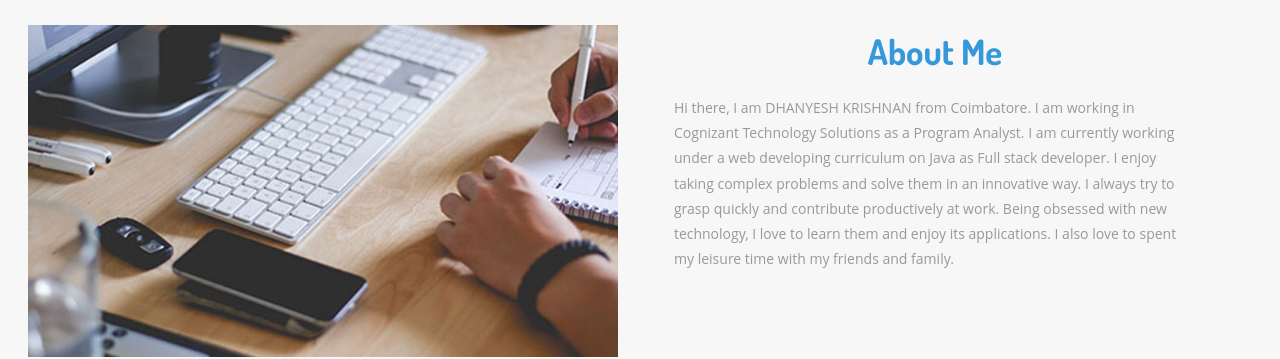
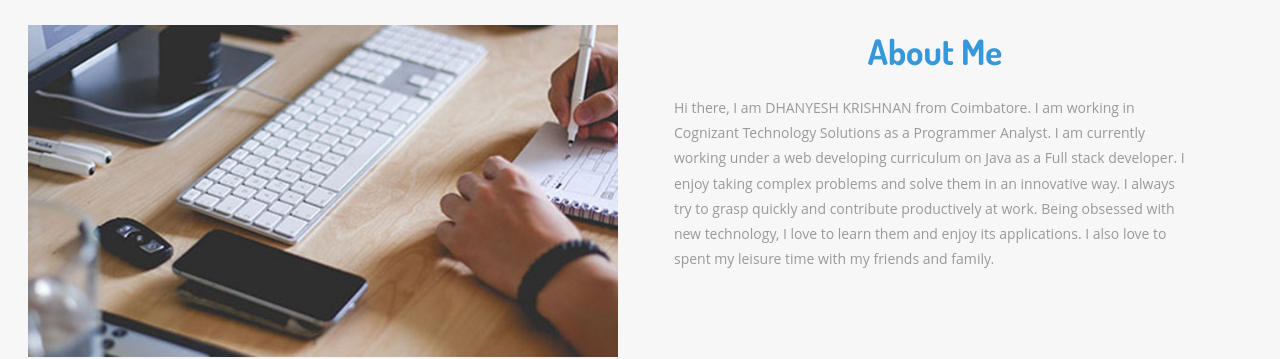
Before and after one commit to dhanyesh/dhanyesh.github.io, a plain HTML site: page index.html in a window 1280 px wide. Shown: the part 1574-1933 px from the top of the page. Drawn offline with Linux system fonts and the light colour scheme.

Commit message:
update committed

```diff
--- a/index.html
+++ b/index.html
@@ -297,8 +297,8 @@ Smartphone Compatible web template, free webdesigns for Nokia, Samsung, LG, Sony
 	 <div class="about-right">
 		<h3>About Me</h3>
 		<h4></h4>
-		<p>Hi there, I am DHANYESH KRISHNAN from Coimbatore. I am working in Cognizant Technology Solutions as a Program Analyst. I am currently working under a web developing curriculum on
-			Java as Full stack developer. I enjoy taking complex problems and solve them in an innovative way. I always try to grasp quickly and
+		<p>Hi there, I am DHANYESH KRISHNAN from Coimbatore. I am working in Cognizant Technology Solutions as a Programmer Analyst. I am currently working under a web developing curriculum on
+			Java as a Full stack developer. I enjoy taking complex problems and solve them in an innovative way. I always try to grasp quickly and
 			contribute productively at work. Being obsessed with new technology, I love to learn them and enjoy its
 			applications. I also love to spent my leisure time with my friends and family.
 	 </div>
```
